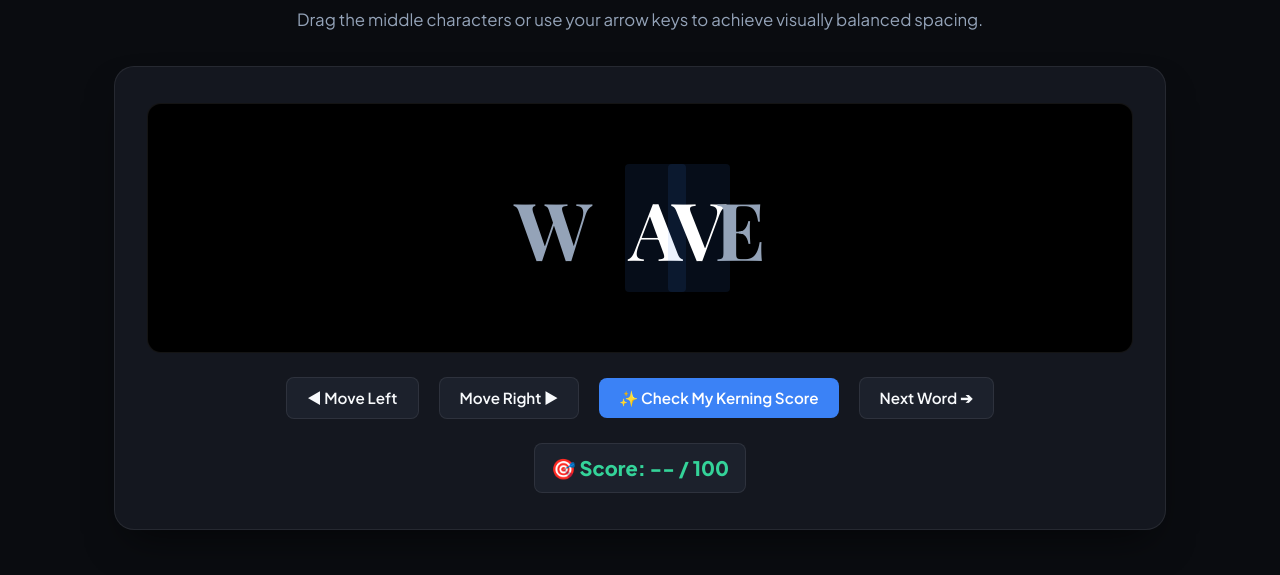
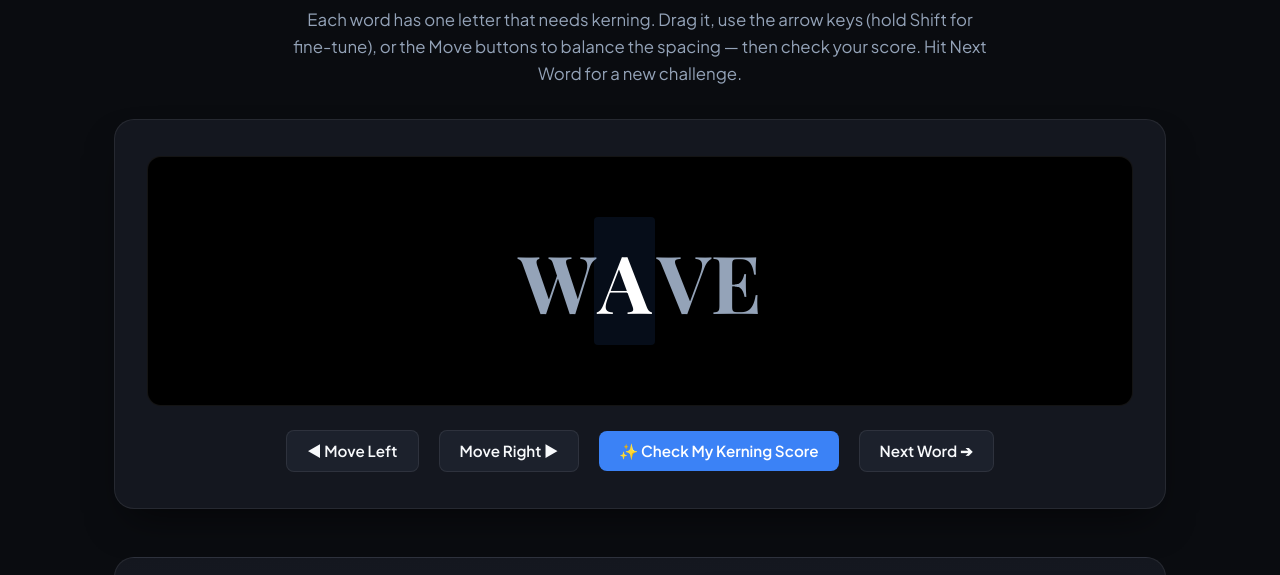
Before and after one commit to tkarnatar/1-page-webtool-factory, a plain HTML site: page output/kerning-tester/index.html in a window 1280 px wide. Both pictures are taken after a click on the button "◀ Move Left". Shown: the part 211-786 px from the top of the page. Drawn offline with nearby package versions, Linux system fonts and the light colour scheme; a web font is replaced by a local one.

Commit message:
Fix kerning game to support multiple words and replay

```diff
--- a/output/kerning-tester/index.html
+++ b/output/kerning-tester/index.html
@@ -289,17 +289,12 @@
     <div class="tool-hero">
       <span class="tool-tag">Interactive Typography Test</span>
       <h1>Master the Art of Font Kerning</h1>
-      <p class="tool-subtitle">Drag the middle characters or use your arrow keys to achieve visually balanced spacing.</p>
+      <p class="tool-subtitle">Each word has one letter that needs kerning. Drag it, use the arrow keys (hold Shift for fine-tune), or the Move buttons to balance the spacing — then check your score. Hit Next Word for a new challenge.</p>
     </div>
 
     <!-- Tool Interactive Workspace -->
     <section class="tool-workspace">
-      <div class="kerning-stage" id="stage">
-        <span class="letter fixed">W</span>
-        <span class="letter movable" id="movableLetter1" style="transform: translateX(35px);">A</span>
-        <span class="letter movable" id="movableLetter2" style="transform: translateX(15px);">V</span>
-        <span class="letter fixed">E</span>
-      </div>
+      <div class="kerning-stage" id="stage"></div>
 
       <div class="controls-panel">
         <button class="btn btn-secondary" onclick="moveLetter(-2)">◀ Move Left</button>
@@ -308,7 +303,7 @@
         <button class="btn btn-secondary" onclick="nextWord()">Next Word ➔</button>
       </div>
 
-      <div style="margin-top: 24px;" id="scoreOutput" style="display: none;">
+      <div style="margin-top: 24px; display: none;" id="scoreOutput">
         <span class="score-badge" id="scoreValue">🎯 Score: -- / 100</span>
       </div>
     </section>
@@ -349,35 +344,79 @@
   </footer>
 
   <script>
-    let currentOffset1 = 35;
-    let currentOffset2 = 15;
-    const targetOffset1 = 0;
-    const targetOffset2 = 0;
+    const WORDS = [
+      { text: 'WAVE',  target: -14 },
+      { text: 'AVOID', target: 6 },
+      { text: 'WOW',   target: 18 },
+      { text: 'VAT',   target: -8 },
+      { text: 'LAVA',  target: 10 },
+      { text: 'AYE',   target: -18 },
+      { text: 'TAVO',  target: 4 },
+      { text: 'WOE',   target: -6 }
+    ];
 
-    const letter1 = document.getElementById('movableLetter1');
-    const letter2 = document.getElementById('movableLetter2');
+    const stage = document.getElementById('stage');
     const scoreOutput = document.getElementById('scoreOutput');
     const scoreValue = document.getElementById('scoreValue');
 
+    let currentWord = null;
+    let currentOffset = 0;
+    let movableEl = null;
+
+    function loadWord(index) {
+      currentWord = WORDS[index];
+      currentOffset = 0;
+      stage.innerHTML = '';
+      scoreOutput.style.display = 'none';
+
+      currentWord.text.split('').forEach((ch, i) => {
+        const span = document.createElement('span');
+        span.className = 'letter' + (i === 1 ? ' movable' : ' fixed');
+        span.textContent = ch;
+        if (i === 1) {
+          movableEl = span;
+          span.style.transform = 'translateX(0px)';
+          attachDrag(span);
+        }
+        stage.appendChild(span);
+      });
+    }
+
     function moveLetter(delta) {
-      currentOffset1 += delta;
-      letter1.style.transform = `translateX(${currentOffset1}px)`;
+      currentOffset += delta;
+      if (movableEl) movableEl.style.transform = `translateX(${currentOffset}px)`;
     }
 
     document.addEventListener('keydown', (e) => {
-      if (e.key === 'ArrowLeft') moveLetter(-2);
-      if (e.key === 'ArrowRight') moveLetter(2);
+      if (e.key === 'ArrowLeft') { e.preventDefault(); moveLetter(e.shiftKey ? -1 : -2); }
+      if (e.key === 'ArrowRight') { e.preventDefault(); moveLetter(e.shiftKey ? 1 : 2); }
     });
 
+    function attachDrag(el) {
+      let dragging = false;
+      let startX = 0;
+      let startOffset = 0;
+      el.addEventListener('pointerdown', (e) => {
+        dragging = true;
+        startX = e.clientX;
+        startOffset = currentOffset;
+        el.setPointerCapture(e.pointerId);
+      });
+      el.addEventListener('pointermove', (e) => {
+        if (!dragging) return;
+        currentOffset = startOffset + (e.clientX - startX);
+        el.style.transform = `translateX(${currentOffset}px)`;
+      });
+      el.addEventListener('pointerup', () => { dragging = false; });
+      el.addEventListener('pointercancel', () => { dragging = false; });
+    }
+
     function calculateScore() {
-      const diff1 = Math.abs(currentOffset1 - targetOffset1);
-      const diff2 = Math.abs(currentOffset2 - targetOffset2);
-      const penalty = (diff1 + diff2) * 2;
-      const score = Math.max(0, Math.min(100, Math.round(100 - penalty)));
-
+      if (!currentWord) return;
+      const diff = Math.abs(currentOffset - currentWord.target);
+      const score = Math.max(0, Math.min(100, Math.round(100 - diff * 3)));
       scoreOutput.style.display = 'block';
       scoreValue.textContent = `🎯 Kerning Score: ${score} / 100`;
-
       if (score >= 90) {
         scoreValue.style.color = '#34d399';
         scoreValue.textContent += ' (Exceptional Eye! 🔥)';
@@ -386,13 +425,19 @@
         scoreValue.textContent += ' (Good effort! 👍)';
       } else {
         scoreValue.style.color = '#f87171';
-        scoreValue.textContent += ' (Keep tuning!)';
+        scoreValue.textContent += ' (Keep tuning! Hold Shift for fine adjust.)';
       }
     }
 
+    let lastIndex = -1;
     function nextWord() {
-      alert('Well done! You can load more words or check out our DesignKit presets.');
+      let i;
+      do { i = Math.floor(Math.random() * WORDS.length); } while (i === lastIndex && WORDS.length > 1);
+      lastIndex = i;
+      loadWord(i);
     }
+
+    loadWord(0);
   </script>
 </body>
 </html>
```
